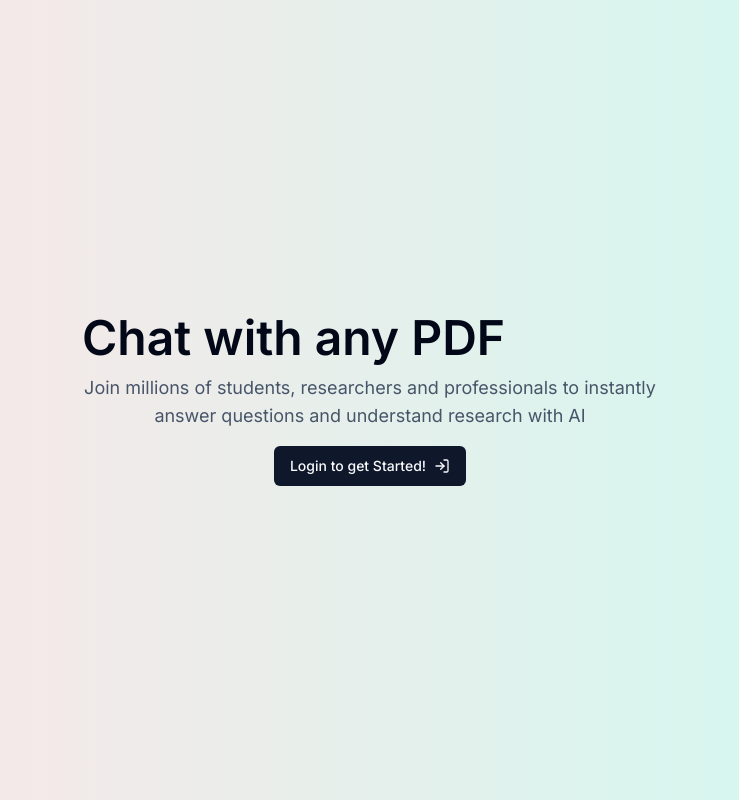
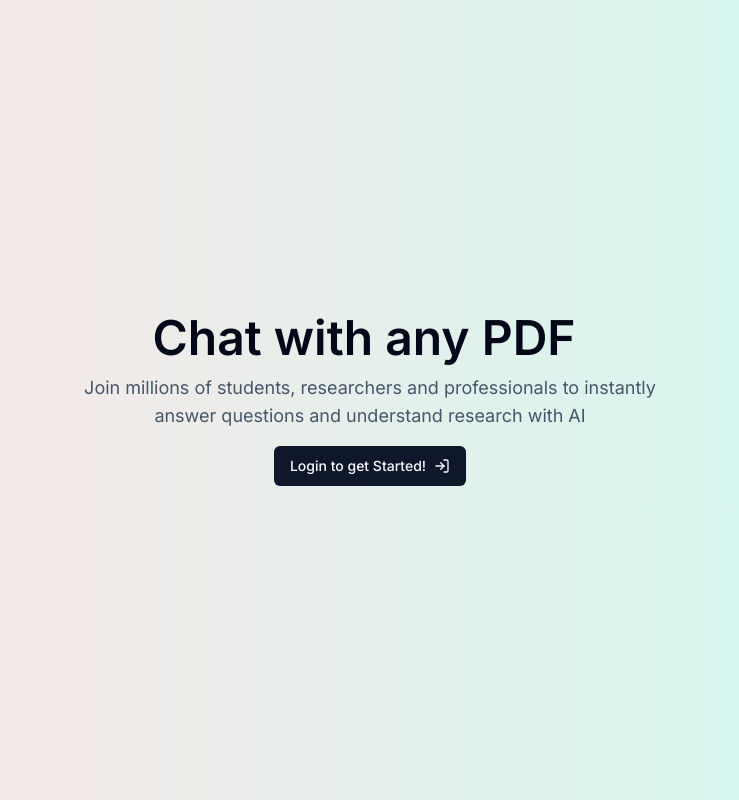
Before and after one commit to A-viralS/Talking-pdf, a Next.js app: page / in a window 1280 px wide. Shown: the whole page, without its empty margins (270-1009 px from the left). Built offline with nearby package versions, Linux system fonts and the light colour scheme; no server answers.

Commit message:
lil ui update

```diff
--- a/src/app/page.tsx
+++ b/src/app/page.tsx
@@ -20,17 +20,20 @@ export default async function Home() {
 
   const isAuth = !!userId;
   return (
+
     <div className="w-sreen min-h-screen bg-gradient-to-r from-rose-100 to-teal-100">
+      <div className=" absolute right-0 p-3 ">   <UserButton afterSignOutUrl="/" >signout</UserButton></div>
+
       <div className="absolute top-1/2 left-1/2 -translate-x-1/2  -translate-y-1/2 ">
         <div className="fl
         ex flex-col items-center text-center">
-          <div className="flex items-center">
+          <div className="flex items-center justify-center">
 
             <h1 className="mr-3 text-5xl font-semibold">Chat with any PDF</h1>
 
-            <UserButton afterSignOutUrl="/">signout</UserButton>
+
           </div>
-          <div className="flex mt-2">
+          <div className="flex mt-2 items-center justify-center">
 
             {isAuth && firstChat && (
               <>
```
